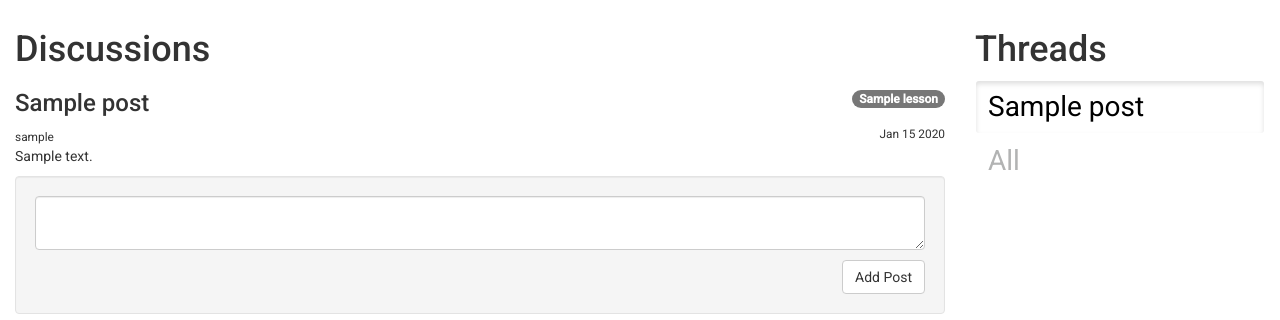
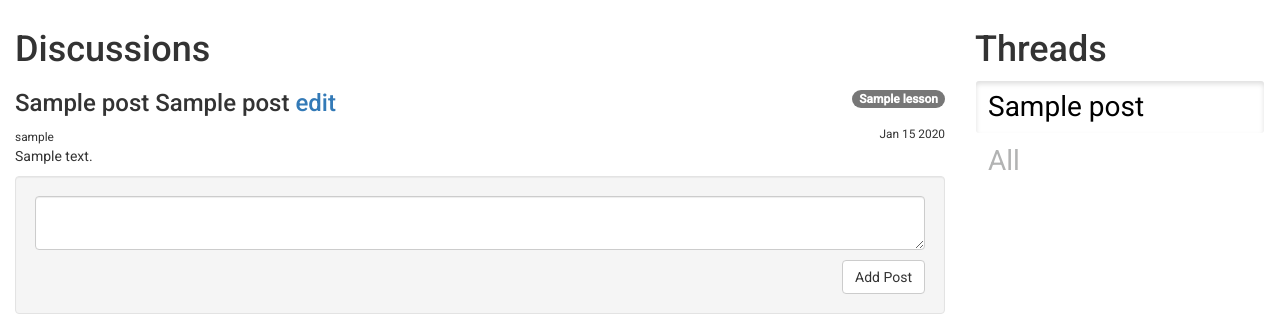
Before and after one commit to richmedina/nflrc-blwl-dev, a Django app: a page that uses templates/discussions.html in a window 1280 px wide. Shown: the part 100-420 px from the top of the page. Run offline with Django 3.2, Linux system fonts and the light colour scheme; a user stored in the database is signed in; tables that the repository leaves empty hold one stand-in row (values such as "Sample post"); some libraries are stand-ins or nearby versions.

Commit message:
delete post incomplete

```diff
--- a/discussions/models.py
+++ b/discussions/models.py
@@ -17,5 +17,9 @@ class Post(TimeStampedModel):
         self.slug = slugify(unicode(self.subject))
         super(Post, self).save(*args, **kwargs)
 
+
+    def delete(self, *args, **kwargs):
+        self.deleted = True
+
     def __unicode__(self):
         return self.subject
--- a/discussions/views.py
+++ b/discussions/views.py
@@ -1,4 +1,5 @@
-from django.views.generic import TemplateView, CreateView, ListView, DetailView, DeleteView
+from django.views.generic import TemplateView, CreateView, ListView, DetailView, DeleteView, UpdateView, FormView
+from django.core.urlresolvers import reverse
 
 from braces.views import CsrfExemptMixin, JSONResponseMixin, AjaxResponseMixin, LoginRequiredMixin
 
@@ -63,6 +64,15 @@ class PostView(LoginRequiredMixin, HonorCodeRequired, ListView):
     model = Post
     template_name = 'post.html'
 
+class PostUpdateView(LoginRequiredMixin, HonorCodeRequired, CsrfExemptMixin, UpdateView):
+    model = Post
+    form_class= PostReplyForm
+    template_name = 'edit_form.html'
+
+    def get_success_url(self):
+        return reverse('discussion_select', args=[str(self.get_object().slug)])
+
+
 class PostCreateView(LoginRequiredMixin, HonorCodeRequired, CsrfExemptMixin, JSONResponseMixin, AjaxResponseMixin, CreateView):
     model = Post
     template_name = 'discussions.html'
@@ -87,32 +97,18 @@ class PostCreateView(LoginRequiredMixin, HonorCodeRequired, CsrfExemptMixin, JSO
             print 'Errors?' , data
             return self.render_json_response(data)
 
-class PostDeleteView(LoginRequiredMixin, HonorCodeRequired, CsrfExemptMixin, JSONResponseMixin, AjaxResponseMixin, DetailView):
-    model = Post
+class PostDeleteView(LoginRequiredMixin, HonorCodeRequired, CsrfExemptMixin, JSONResponseMixin, AjaxResponseMixin, FormView):
+    # model = Post
     template_name = 'discussions.html'
 
-    def get_context_data(self, **kwargs):
-        context = super(PostDeleteView, self).get_context_data(**kwargs)
-        post = self.get_object()
-        post.deleted = True
-        post.save()
-        return context
 
-#     def post_ajax(self, request, *args, **kwargs):
-#         postform = PostReplyForm(request.POST)
-#         print postform
-#         if postform.is_valid():
-
-#             new_post = postform.save()
-#             data = {}
-#             data['modified'] = new_post.modified.strftime('%b %d %Y %H:%M')
-#             data['text'] = new_post.text
-#             data['creator'] = new_post.creator.username
-#             data['subject'] = new_post.subject
-
-#             # print self.render_json_response(data)
-#             return self.render_json_response(data)
-#         else:
-#             data = postform.errors
-#             print 'Errors?' , data
-#             return self.render_json_response(data)
+    def post_ajax(self, request, *args, **kwargs):
+        print request
+        if request:
+            data = 'data removed'
+            # print self.render_json_response(data)
+            return self.render_json_response(data)
+        else:
+            data = postform.errors
+            print 'Errors?' , data
+            return self.render_json_response(data)
--- a/nflrcpbll/urls.py
+++ b/nflrcpbll/urls.py
@@ -4,7 +4,7 @@ admin.autodiscover()
 
 from lessons.views import HomeView, ModuleView, LessonView, LoginForbiddenView, ModuleUpdateView, LessonUpdateView, LessonSectionUpdateView, PbllPageUpdateView, PbllPageView
 from quiz.views import QuizTake
-from discussions.views import DiscussionListView, DiscussionView, PostCreateView, PostDeleteView
+from discussions.views import DiscussionListView, DiscussionView, PostCreateView, PostDeleteView, PostUpdateView
 from core.views import HonorCodeFormView
 
 urlpatterns = patterns('',
@@ -33,6 +33,7 @@ urlpatterns = patterns('',
     url(r'^discussions/(?P<slug>[-\w]+)/$', DiscussionView.as_view(), name='discussion_select' ),
     url(r'^discussions/$', DiscussionListView.as_view(), name='discussion' ),
     url(r'^discussions/post/add/$', PostCreateView.as_view(), name='create_post'),
+    url(r'^discussions/post/(?P<pk>[-\w]+)/edit/$', PostUpdateView.as_view(), name='edit_post'),
     url(r'^discussions/post/(?P<pk>[-\w]+)/delete/$', PostDeleteView.as_view(), name='delete_post'),
 
     url(r'^pbllpage/(?P<slug>[-\w]+)/$', PbllPageView.as_view(), name='pbllpage' ),
--- a/static/js/discussions.js
+++ b/static/js/discussions.js
@@ -14,6 +14,31 @@ jQuery(function($) {
 		$container.isotope({ filter: filterValue });
 	});
 
+
+    $(".post_delete").on("click", function(event) {
+        event.preventDefault();
+        console.log($(this).attr('data-target'));
+
+        var d = $(this).attr('data-target');
+        console.log(d);
+        $.ajax({
+            url : $(this).attr('data-handler'),
+            type : "POST",
+            data : {post: d},
+            dataType : "json",
+
+            // handle a successful response
+            success : function(json) {
+                console.log("success")
+                $("#"+event.target.id).remove();
+            },
+
+            // handle a non-successful response
+            error : function(xhr, errmsg, err) {
+                // console.log(xhr.status + ": " + errmsg ); // provide a bit more info about the error to the console
+            }
+        });
+    });
 
     $( ".postform" ).submit(function( event ) {
         event.preventDefault();
--- a/templates/discussions.html
+++ b/templates/discussions.html
@@ -11,7 +11,8 @@
     <div class="col-md-9">
 		<h1>Discussions</h1>
 	<!-- thread header -->
-		<h3>{{ thread.subject }}
+		<h3>{{ thread.subject }} {{thread}}
+			<a href="{% url 'edit_post' thread.id %}">edit</a>
 			<a href="{{ lesson.get_absolute_url }}">
 				<small class="badge" style="float: right">{{ lesson }}</small>
 			</a>
@@ -43,7 +44,11 @@
 		    		<small style="float: right">{{ j.modified|date:"M j Y" }}</small>
 		    	</dt>
 		    	<dd>{{ j.text | safe }}</dd>
-		    	{% comment %}<div style="text-align: right"><a href="{% url 'delete_post' j.id %}"><small>remove</small></a></div>{% endcomment %}
+		    	<div style="text-align: right">
+
+		    			<button id="post-{{j.id}}-del" data-handler="{% url 'delete_post' j.id %}" data-target="{{j.id}}" class="post_delete button">remove</button>
+		    		</form>
+		    	</div>
 		    </div>
 	    {% endfor %}
 		</dl>
--- a/templates/discussions_index.html
+++ b/templates/discussions_index.html
@@ -21,7 +21,7 @@
 		    	</a>
 		    	<small class="" style="font-size: 0.3; float: right"><i>{{ i.reply_count }} replies</i></small>
 
-
+		    	<a href="{% url 'edit_post' i.header.id %}">edit</a>
 		    	<a href="{% url 'discussion_select' i.header.slug %}">
 			    	<h2>{{ i.header.subject }}</h2>
 			    	<small>{{ i.header.creator }}</small>
@@ -29,7 +29,7 @@
 		    	</a>
 
 			    <!-- thread header text -->
-			    <p>{{ i.header.text }}</p>
+			    <p>{{ i.header.text | safe }}</p>
 
 
 			</div>
```
Also changed, not shown: pbll-dev.sqlite3, 4 other files.
